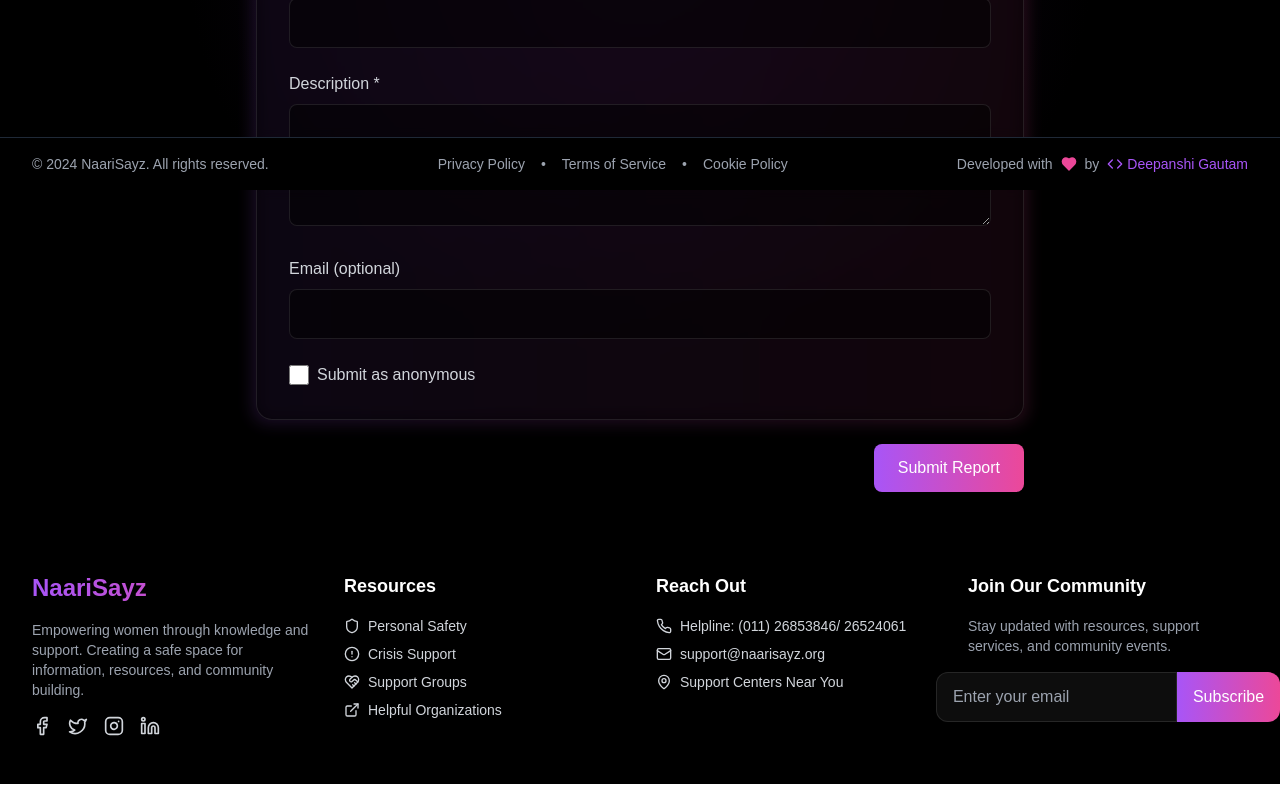
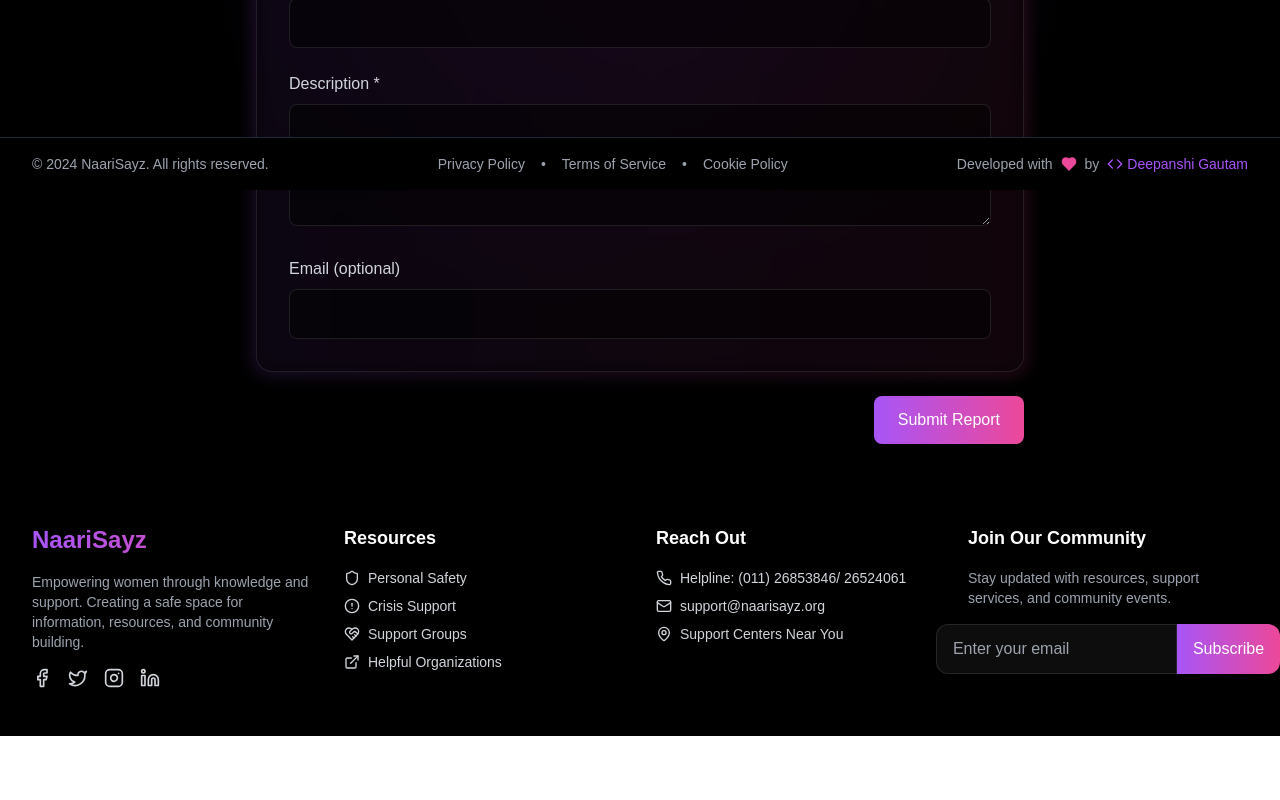
Before and after one commit to deepanshigautam/NaariSayz, a Next.js app: page /report in a window 1280 px wide. Shown: the part 610-1410 px from the top of the page. After the commit the page ends 1362 px from the top, so only its background shows below. Built offline with nearby package versions, Linux system fonts and the light colour scheme; no server answers.

Commit message:
removed anonymous , added preview page

```diff
--- /dev/null
+++ b/src/app/preview/page.tsx
@@ -0,0 +1,9 @@
+import React from 'react'
+
+function page() {
+  return (
+    <div>Preview page </div>
+  )
+}
+
+export default page
--- a/src/app/report/page.tsx
+++ b/src/app/report/page.tsx
@@ -286,7 +286,7 @@
                         )}
                       </div>
 
-                      <div className="flex items-center">
+                      {/* <div className="flex items-center">
                         <input
                           type="checkbox"
                           name="isAnonymous"
@@ -295,7 +295,7 @@
                           className="form-checkbox h-5 w-5 text-purple-500 border-gray-300 rounded focus:ring-purple-400 focus:ring-offset-black"
                         />
                         <label className="ml-2 text-gray-300">Submit as anonymous</label>
-                      </div>
+                      </div> */}
                     </div>
                   </div>
                 </div>
```
